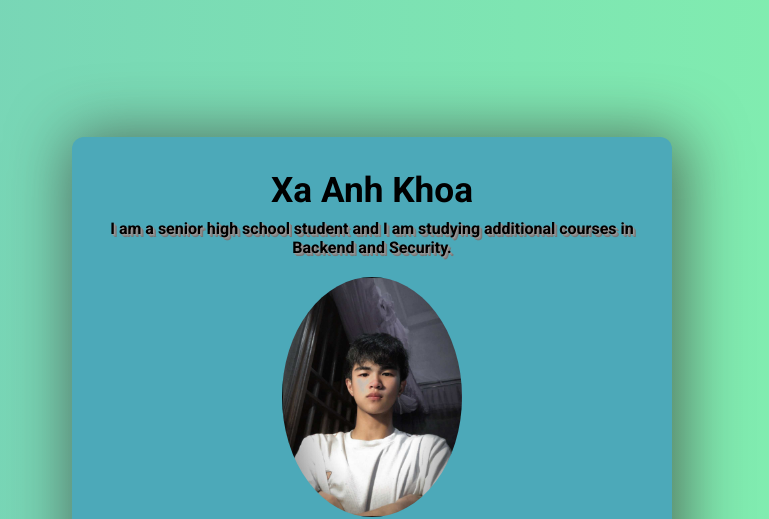
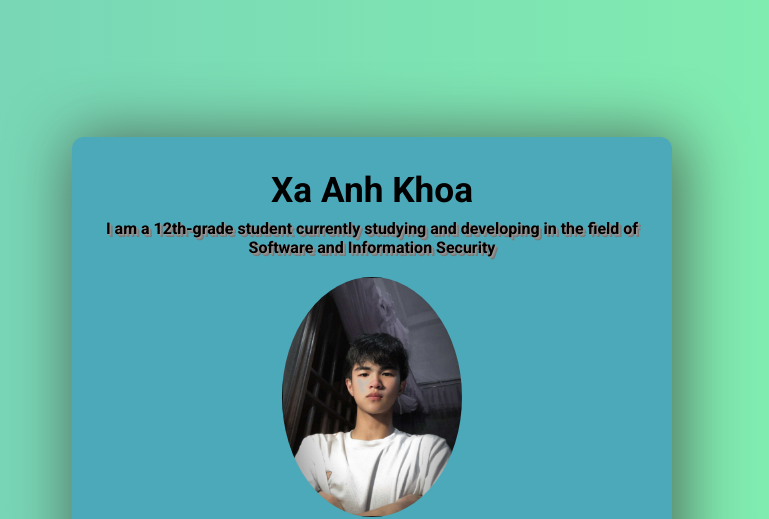
Before and after one commit to AnhKhoa-dev-coder/gioi-thieu-ca-nhan, a plain HTML site: page index.html in a window 1280 px wide. Shown: the top 519 px of the page, without its empty margins (268-1037 px from the left). Drawn offline with Linux system fonts and the light colour scheme.

Commit message:
lan tess

```diff
--- a/index.html
+++ b/index.html
@@ -23,8 +23,7 @@
       <h1>Xa Anh Khoa</h1>
       <!-- <h3>Hello everyone</h3> -->
       <p id="thep">
-        I am a senior high school student and I am studying additional courses
-        in Backend and Security.
+        I am a 12th-grade student currently studying and developing in the field of Software and Information Security
       </p>
 
       <img
```
